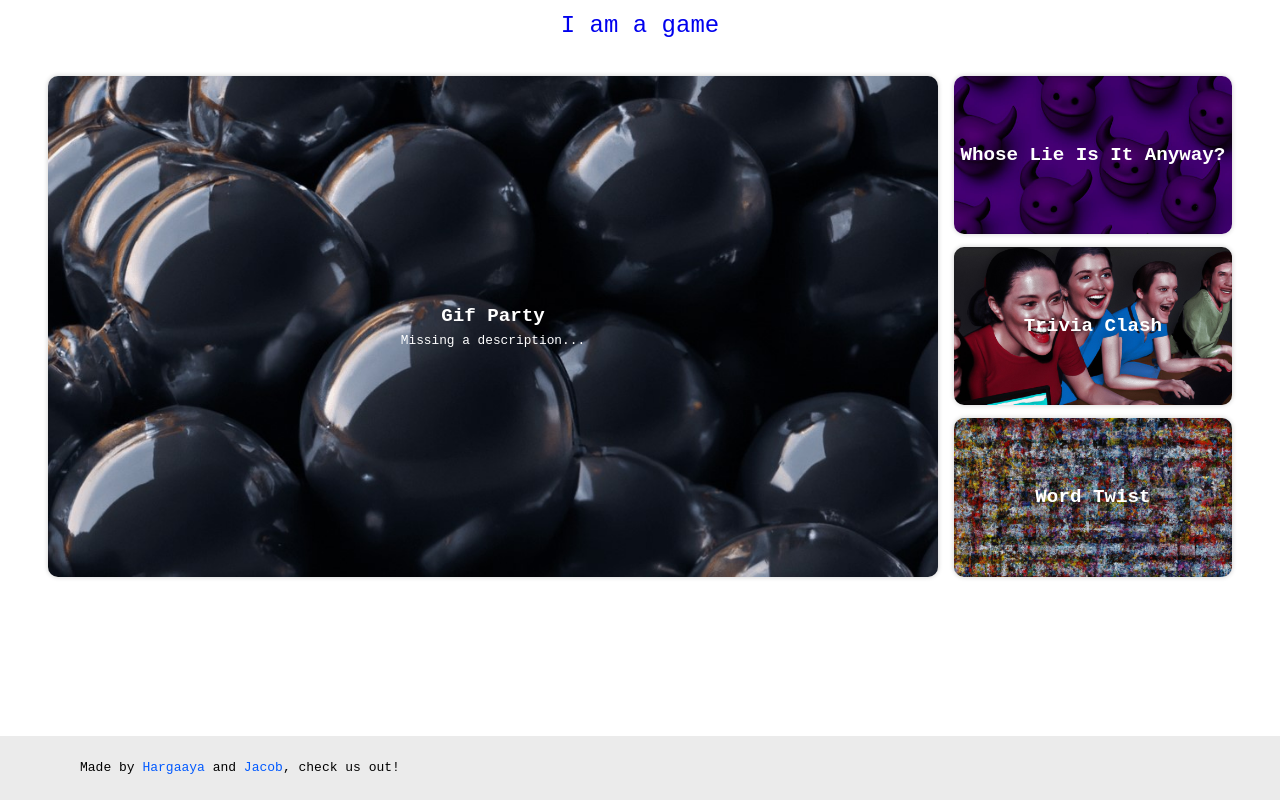
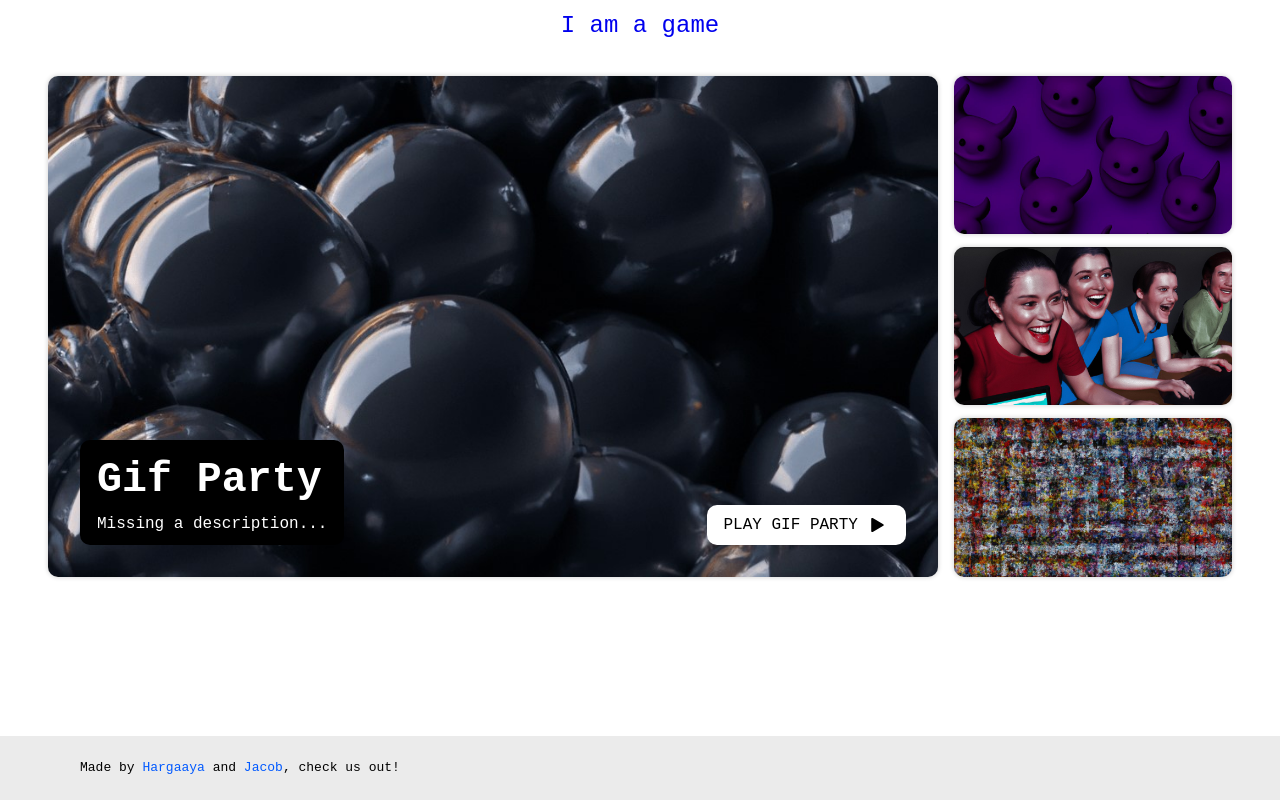
Before and after one commit to Hargaaya/IAmAGame-Frontend, a SvelteKit app: page / in a window 1280 px wide. Built offline with nearby package versions, Linux system fonts and the light colour scheme.

Commit message:
update gallery component

```diff
--- a/src/components/FrontpageGallery/GalleryItem.svelte
+++ b/src/components/FrontpageGallery/GalleryItem.svelte
@@ -1,10 +1,13 @@
 <script lang="ts">
+	import Play from '../../assets/Play.svelte';
+
 	export let image: string;
-	// TODO: replace title with a svg for better performance.
 	export let title = 'Missing a title...';
-	export let text = 'Missing a description...';
+	export let description = 'Missing a description...';
 	export let link = '#';
 	export let featured = false;
+
+	let hover = false;
 
 	function extend(e: MouseEvent | KeyboardEvent) {
 		window.open(link, '_blank');
@@ -12,17 +15,35 @@
 </script>
 
 <!-- TODO: make this tabbable -->
+{#if featured}
+	<div class="container featured" style={`background-image: url(${image});`}>
+		<div class="context">
+			<span class="info">
+				<h3 class="grid-title">{title}</h3>
+				<p class="grid-description">{description}</p>
+			</span>
+			<a href={link} target="_blank" rel="noreferrer" class="play">
+				<button>
+					Play {title}
+					<Play color="black" size="24" /></button
+				>
+			</a>
+		</div>
+	</div>
+{:else}
 	<div
 		on:click={extend}
 		on:keydown={extend}
-	class="container"
+		on:mouseover={() => (hover = true)}
+		on:focus={() => (hover = true)}
+		on:mouseout={() => (hover = false)}
+		on:blur={() => (hover = false)}
+		class="container regular hoverable"
 		style={`background-image: url(${image});`}
 	>
-	<h3 class="grid-title no-shifting">{title}</h3>
-	{#if featured}
-		<p class="grid-description no-shifting">{text}</p>
+		<Play active={hover} />
+	</div>
 {/if}
-</div>
 
 <style>
 	.container {
@@ -33,51 +54,92 @@
 		background-position: center;
 		text-decoration: none;
 		border-radius: 10px;
+
+		display: flex;
+		box-shadow: 0 0 5px 0 rgba(0, 0, 0, 0.2);
+	}
+
+	.featured {
+		flex-direction: column;
+		align-items: flex-start;
+		justify-content: flex-end;
+		padding: 2rem;
+	}
+
+	.regular {
+		flex-direction: column;
+		align-items: center;
+		justify-content: center;
+	}
+
+	.hoverable {
+		transition: all 0.12s ease-in;
+		cursor: pointer;
+	}
+
+	.hoverable:hover,
+	.hoverable:focus {
+		opacity: 0.95;
+		transform: scale(1.01);
+		box-shadow: 0 0 10px 0 rgba(22, 22, 22, 0.5);
+		border: 1px solid rgba(255, 255, 255, 0.8);
+	}
+
+	.context {
+		width: 100%;
+
+		display: flex;
+		flex-direction: row;
+		justify-content: space-between;
+		align-items: flex-end;
+	}
+
+	.info {
+		display: flex;
+		flex-direction: column;
+		border-radius: 10px;
+		padding: 0.5rem 1rem;
+		font-family: monospace;
+		border: 1px solid rgba(0, 0, 0, 0.5);
+		background-color: black;
+		color: #ffffff;
+		max-width: 50%;
+	}
+
+	.play {
+		text-decoration: none;
+	}
+
+	.play button {
+		font-family: monospace;
+		font-weight: 500;
+		font-size: 1rem;
+		text-transform: uppercase;
+
+		background: white;
+		border: none;
+		outline: none;
+		border-radius: 10px;
+		padding: 0.5rem 1rem;
 		cursor: pointer;
 
 		display: flex;
-		flex-direction: column;
+		gap: 0.5rem;
+		flex-direction: row;
 		align-items: center;
-		justify-content: center;
-		box-shadow: 0 0 5px 0 rgba(0, 0, 0, 0.2);
-		transition: all 0.12s ease-in;
+		justify-content: space-around;
 	}
 
-	.container:hover,
-	.container:focus {
-		opacity: 0.95;
-		transform: scale(1.01);
-		box-shadow: 0 0 10px 0 rgba(22, 22, 22, 0.5);
-		background-size: 103%;
-
-		/* font blurriness fix */
-		backface-visibility: hidden;
-		-webkit-backface-visibility: hidden;
-		-moz-backface-visibility: hidden;
-		-ms-backface-visibility: hidden;
-		-webkit-font-smoothing: subpixel-antialiased;
-	}
-
-	/* font shifting fix */
-	.no-shifting {
-		-webkit-transform: translateZ(0);
-		-moz-transform: translateZ(0);
-		-ms-transform: translateZ(0);
-		-o-transform: translateZ(0);
-		transform: translateZ(0);
+	.play button:hover {
+		filter: invert(1);
 	}
 
 	.grid-title {
-		font-family: monospace;
-		text-align: center;
-		font-size: 1.2rem;
-		color: #fff;
+		font-size: 2.6rem;
 	}
 
 	.grid-description {
-		font-family: monospace;
-		font-size: 0.8rem;
-		color: #fff;
+		font-size: 1rem;
 	}
 
 	@media (max-width: 1080px) {
@@ -91,12 +153,8 @@
 			flex: 1 0 49%;
 		}
 
-		.grid-title {
-			font-size: 1rem;
-		}
-
-		.grid-description {
-			font-size: 0.8rem;
+		.info {
+			display: none;
 		}
 	}
 </style>
```
Lines whose indentation alone changed are shown as unchanged.
